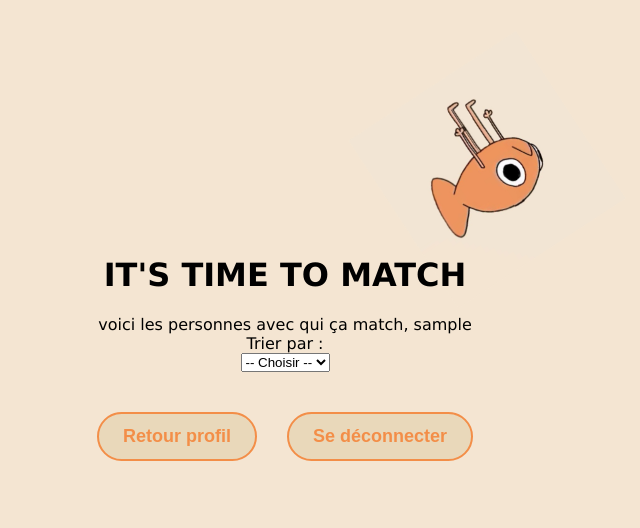
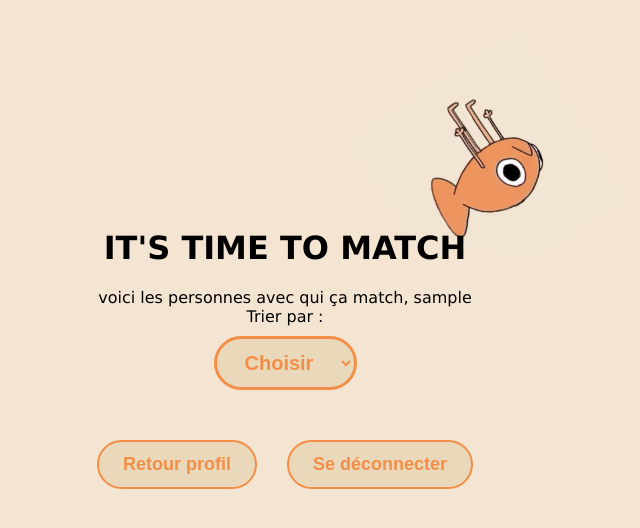
Before and after one commit to louisejanuel/workshop_web, a Flask app: page /match in a window 1280 px wide. Shown: the part 94-622 px from the top of the page, without its empty margins (355-995 px from the left). Run offline with Flask 3, Linux system fonts and the light colour scheme; the visitor is signed in with stand-in values (Sample User, id 1).

Commit message:
style select

```diff
--- a/static/style.css
+++ b/static/style.css
@@ -343,3 +343,19 @@
   0% { transform: rotate(0deg); }
   100% { transform: rotate(360deg); }
 }
+
+
+
+
+select {
+    padding: 12px 24px;
+    margin: 10px;
+    border: 3px solid #f38e48;
+    border-radius: 40px;
+    background-color: #e9d8ba;
+    color: #f38e48;
+    font-size: 20px;
+    font-weight: 700;
+    line-height: 30px;
+    transition: background-color 0.2s, color 0.2s;
+}
--- a/templates/match.html
+++ b/templates/match.html
@@ -8,7 +8,7 @@
 
 <label for="sort">Trier par :</label>
 <select name="sort" id="sort">
-    <option value="">-- Choisir --</option>
+    <option value=""> Choisir </option>
     <option value="title">Titre</option>
     <option value="artist">Artiste</option>
     <option value="genre">Genre</option>
```
